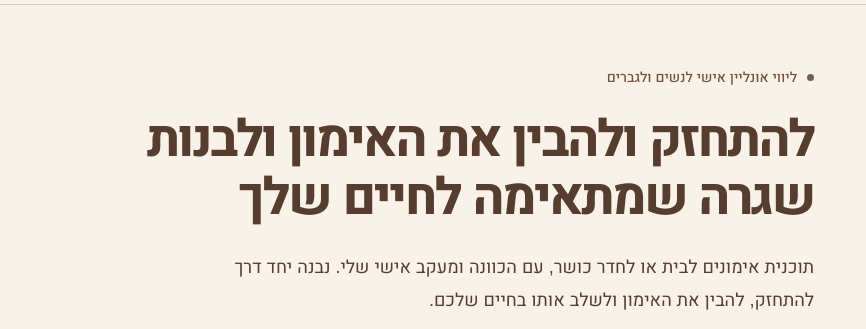
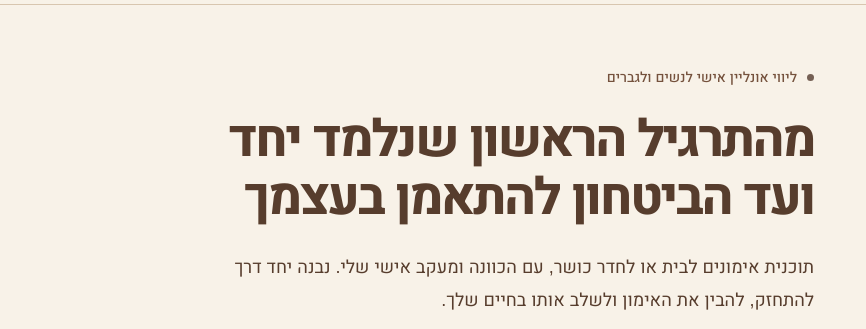
Before and after one commit to ReutRada/website, a plain HTML site: page site/index.html in a window 1280 px wide. Shown: the part 87-416 px from the top of the page, 414-1280 px from the left. Drawn offline with Linux system fonts and the light colour scheme.

Commit message:
Update the Hebrew hero headline and personal address

```diff
--- a/site/index.html
+++ b/site/index.html
@@ -1362,8 +1362,8 @@ html[data-layout=editorial] .brand-study .service-visit{border-top-color:#8F7B61
       <section class="hero container" aria-labelledby="hero-title">
         <div class="hero-copy">
           <p class="hero-intro"><span class="small-dot" aria-hidden="true"></span><span>ליווי אונליין אישי<br class="phone-only"> לנשים ולגברים</span></p>
-          <h1 id="hero-title"><span class="phone-heading-line">להתחזק ולהבין את האימון</span> <span class="phone-heading-line">ולבנות שגרה</span> <span class="phone-heading-line">שמתאימה לחיים שלך</span></h1>
-          <div class="hero-description"><p>תוכנית אימונים לבית או לחדר כושר, עם הכוונה ומעקב אישי שלי. נבנה יחד דרך להתחזק, להבין את האימון ולשלב אותו בחיים שלכם.</p><p>אני איתך לשאלות, למשוב ולהתאמות, כדי להבין את האימון, לעשות סדר באכילה ולהתקדם בהדרגה.</p></div>
+          <h1 id="hero-title">מהתרגיל הראשון שנלמד יחד <br>ועד הביטחון להתאמן בעצמך</h1>
+          <div class="hero-description"><p>תוכנית אימונים לבית או לחדר כושר, עם הכוונה ומעקב אישי שלי. נבנה יחד דרך להתחזק, להבין את האימון ולשלב אותו בחיים שלך.</p><p>אני איתך לשאלות, למשוב ולהתאמות, כדי להבין את האימון, לעשות סדר באכילה ולהתקדם בהדרגה.</p></div>
 <ul class="hero-proof" aria-label="עיקרי הליווי"><li>תוכנית אימונים</li><li>ליווי בהרגלי אכילה</li><li>מעקב אישי</li></ul>          <div class="hero-actions">
             <a class="button button-primary" href="https://wa.me/972508841460?text=%D7%94%D7%99%D7%99%20%D7%A8%D7%A2%D7%95%D7%AA%2C%20%D7%90%D7%A9%D7%9E%D7%97%20%D7%9C%D7%A9%D7%9E%D7%95%D7%A2%20%D7%A2%D7%9C%20%D7%94%D7%9C%D7%99%D7%95%D7%95%D7%99%20%D7%94%D7%90%D7%99%D7%A9%D7%99%20%D7%90%D7%95%D7%A0%D7%9C%D7%99%D7%99%D7%9F" target="_blank" rel="noopener noreferrer">נדבר על הליווי<span aria-hidden="true">←</span></a>
             <p class="hero-note">2, 3 או 4 אימונים בשבוע <span>·</span> בבית או בחדר כושר</p>
```
